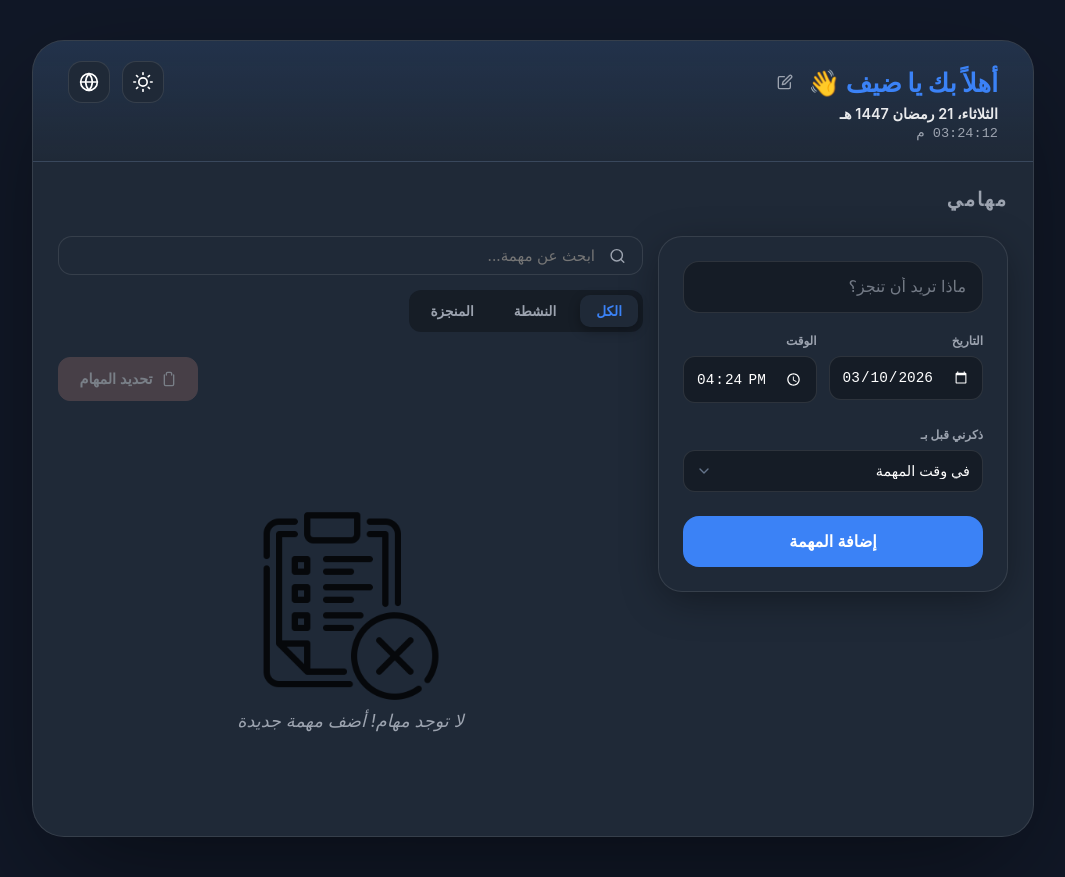
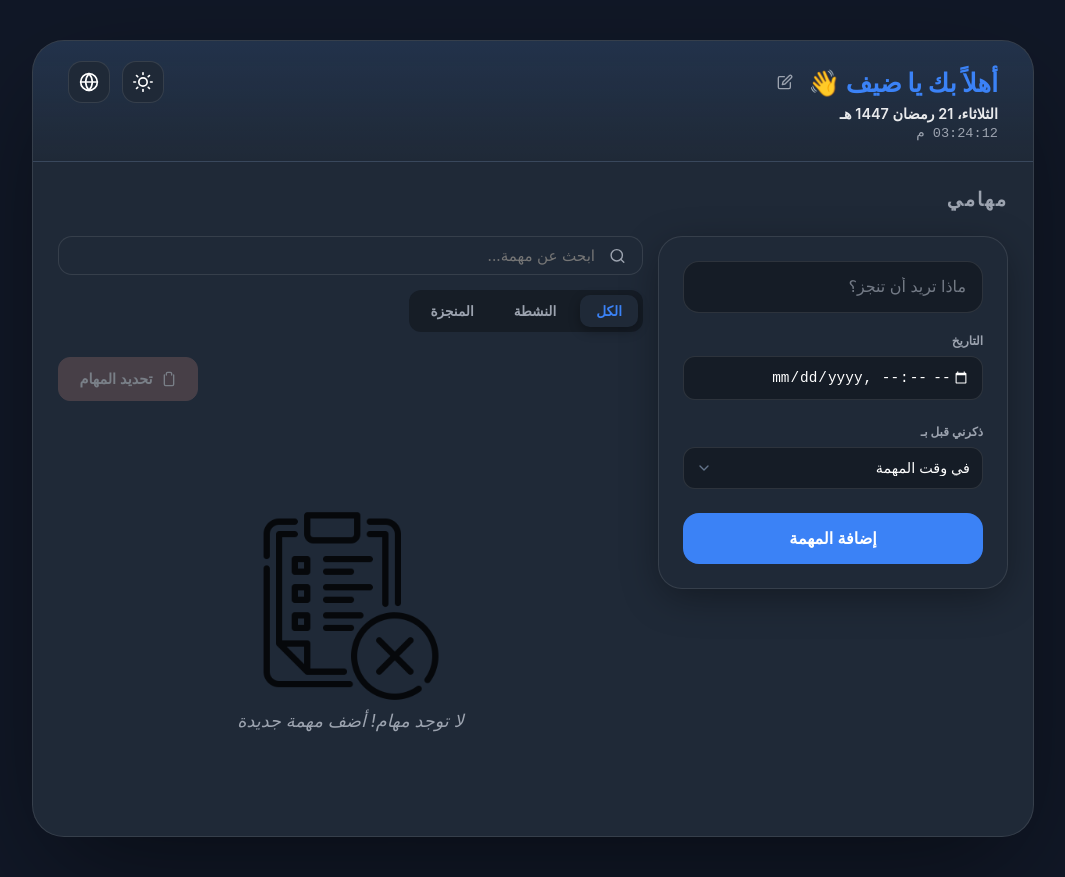
Before and after one commit to Traw55/react-todo-app-2026, a React (Vite) app: page / in a window 1280 px wide. Shown: the whole page, without its empty margins (107-1172 px from the left). Built offline with nearby package versions, Linux system fonts and the light colour scheme.

Commit message:
feat: update TaskInput to use datetime-local input for scheduling tasks

```diff
--- a/src/App.jsx
+++ b/src/App.jsx
@@ -150,12 +150,20 @@ function App() {
       alert(t.emptyTaskError);
       return;
     }
+    // فصل قيمة datetime-local
+    let date = scheduledDate;
+    let time = scheduledTime;
+    if (scheduledDate && scheduledDate.includes("T")) {
+      const [d, t] = scheduledDate.split("T");
+      date = d;
+      time = t;
+    }
     setTodos([
       ...todos,
       {
         text: task,
-        time: scheduledTime,
-        date: scheduledDate,
+        time: time,
+        date: date,
         reminderOffset: reminderOffset,
         completed: false,
         notified: false,
--- a/src/components/TaskInput.jsx
+++ b/src/components/TaskInput.jsx
@@ -28,24 +28,15 @@ const TaskInput = ({
 
         {/* شبكة الوقت والتاريخ / Date and Time grid */}
         <div className="date-time-grid">
-          {/* اختيار التاريخ / Date selection */}
-          <div className="schedule-group">
+          {/* اختيار التاريخ والوقت معًا */}
+          <div className="schedule-group" style={{gridColumn: 'span 2'}}>
             <label>{t.scheduleDateLabel}</label>
             <input
-              type="date"
+              type="datetime-local"
               className="date-input"
               value={scheduledDate}
               onChange={(e) => setScheduledDate(e.target.value)}
-            />
-          </div>
-          {/* اختيار الوقت / Time selection */}
-          <div className="schedule-group">
-            <label>{t.scheduleTimeLabel}</label>
-            <input
-              type="time"
-              className="time-input"
-              value={scheduledTime}
-              onChange={(e) => setScheduledTime(e.target.value)}
+              style={{direction: 'rtl', textAlign: 'right'}}
             />
           </div>
         </div>
```
